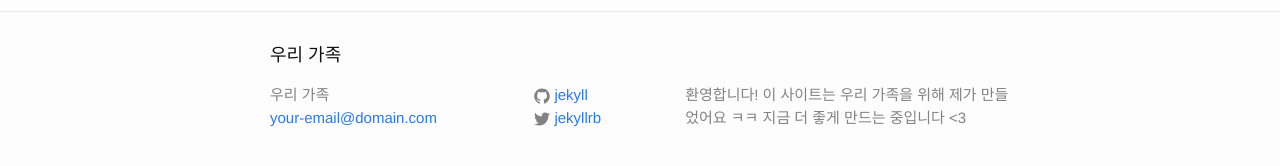
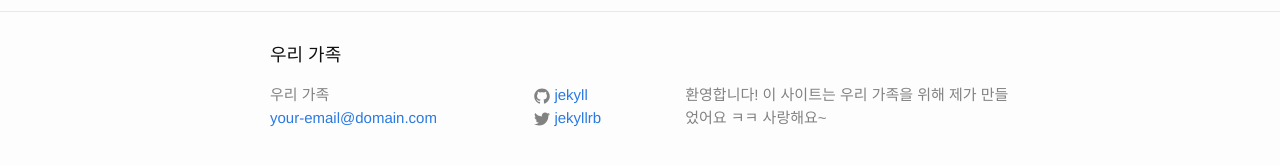
Before and after one commit to danielp07/danielp07.github.io, a Jekyll site: the page built from about.md, in a window 1280 px wide. Shown: the part 339-505 px from the top of the page. Built offline with Jekyll 4.4.1, drawn with Linux system fonts in a browser that asks for light colours.

Commit message:
Update _config.yml

```diff
--- a/_config.yml
+++ b/_config.yml
@@ -9,7 +9,7 @@
 title: 우리 가족
 email: your-email@domain.com
 description: > # this means to ignore newlines until "baseurl:"
-  환영합니다! 이 사이트는 우리 가족을 위해 제가 만들었어요 ㅋㅋ 지금 더 좋게 만드는 중입니다 <3
+  환영합니다! 이 사이트는 우리 가족을 위해 제가 만들었어요 ㅋㅋ 사랑해요~
 baseurl: "" # the subpath of your site, e.g. /blog
 url: "http://yourdomain.com" # the base hostname & protocol for your site
 twitter_username: jekyllrb
```
